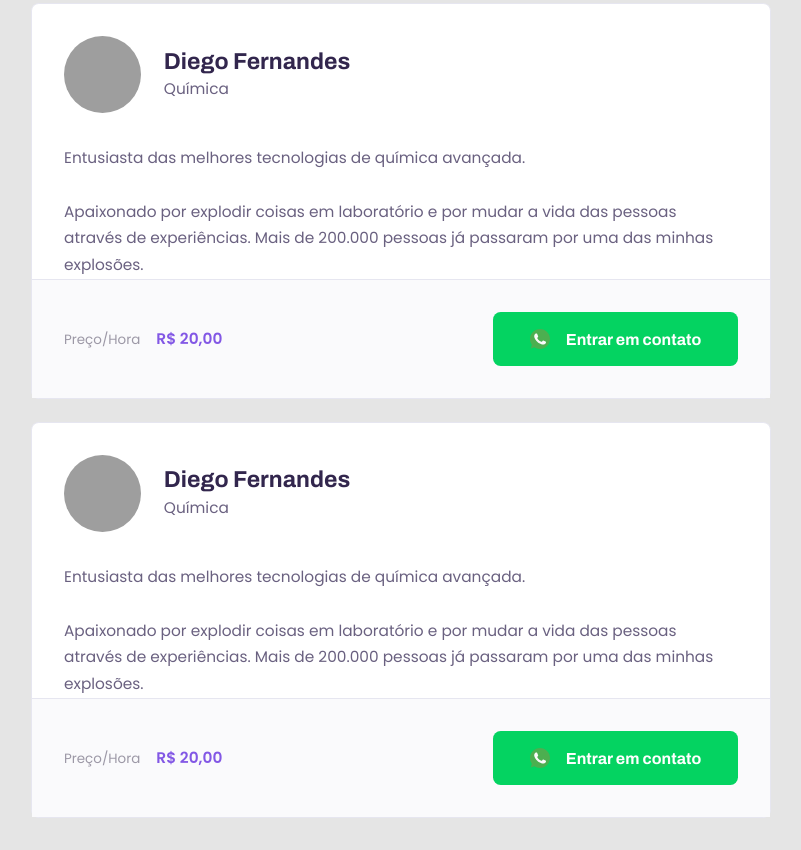
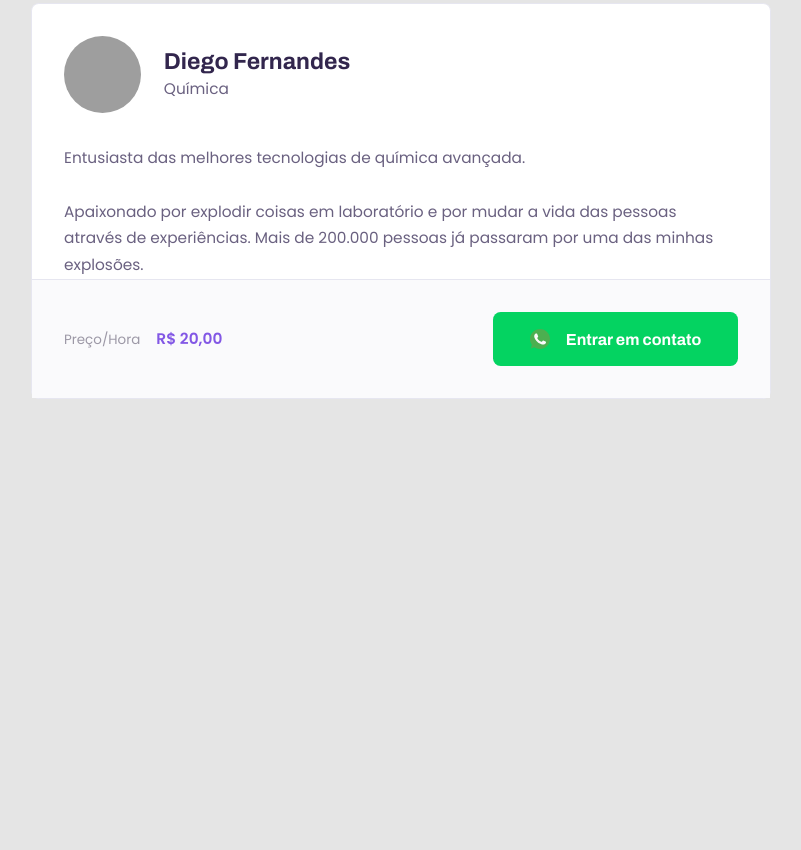
Before and after one commit to cbsilva/proffy, a website: page src/views/study.html in a window 1280 px wide. Shown: the part 392-1242 px from the top of the page, without its empty margins (239-1040 px from the left). After the commit the page ends 823 px from the top, so only its background shows below. Drawn offline with Linux system fonts and the light colour scheme; grey boxes are pictures that could not be loaded.

Commit message:
remove tag article
remove static tag article

```diff
--- a/src/views/study.html
+++ b/src/views/study.html
@@ -79,22 +79,7 @@
                     </button>
                 </footer>
             </article>
-            <article class="teacher-item">
-                <header>
-                    <img src="https://avatars2.githubusercontent.com/u/2254731?s=460&amp;u=0ba16a79456c2f250e7579cb388fa18c5c2d7d65&amp;v=4" alt="Diego Fernandes">
-                    <div>
-                        <strong>Diego Fernandes</strong>
-                        <span>Química</span>
-                    </div>
-                </header>
-                <p>Entusiasta das melhores tecnologias de química avançada.<br><br>Apaixonado por explodir coisas em laboratório e por mudar a vida das pessoas através de experiências. Mais de 200.000 pessoas já passaram por uma das minhas explosões.</p>
-                <footer>
-                    <p>Preço/Hora<strong>R$ 20,00</strong></p>
-                    <button type="button">
-                        <img src="/images/icons/whatsapp.svg" alt="Whatsapp">Entrar em contato
-                    </button>
-                </footer>
-            </article>
+
         </main>
     </div>
 </body>
```
